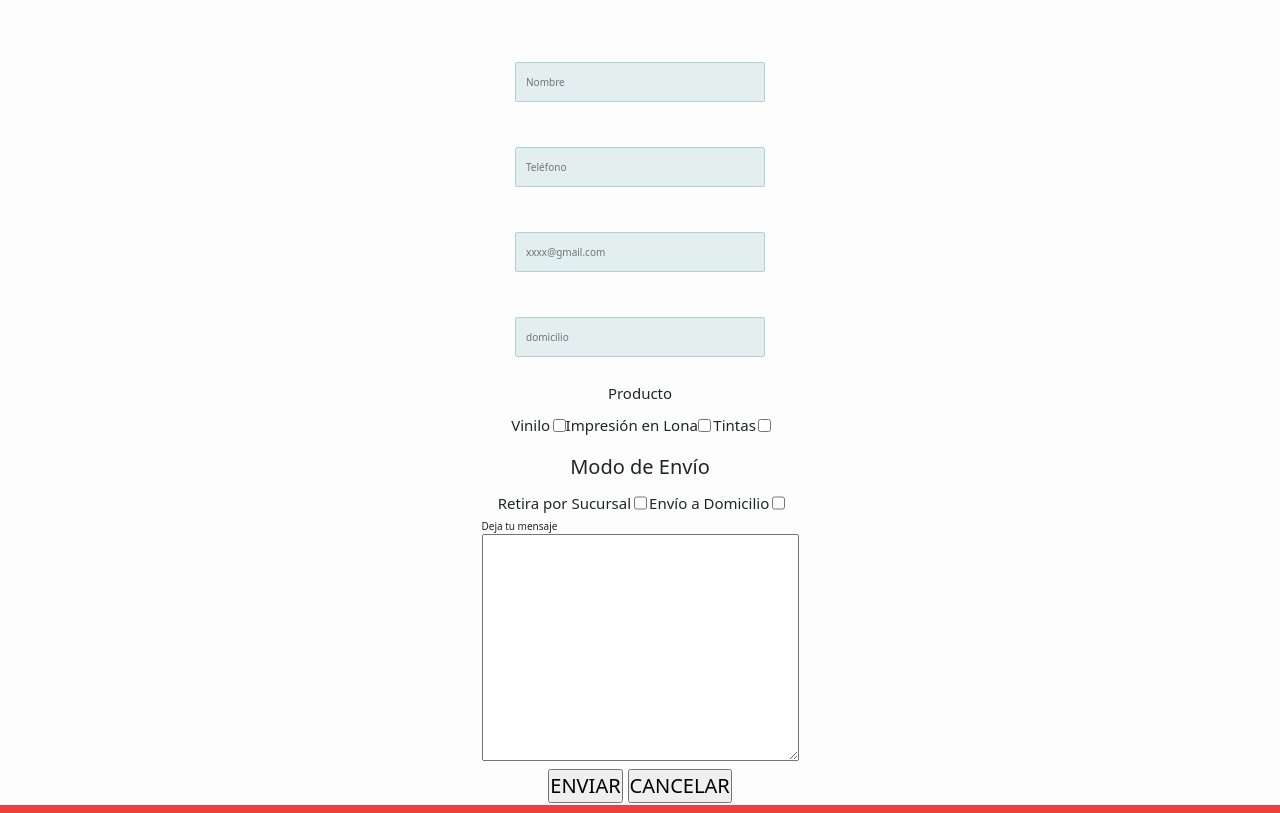
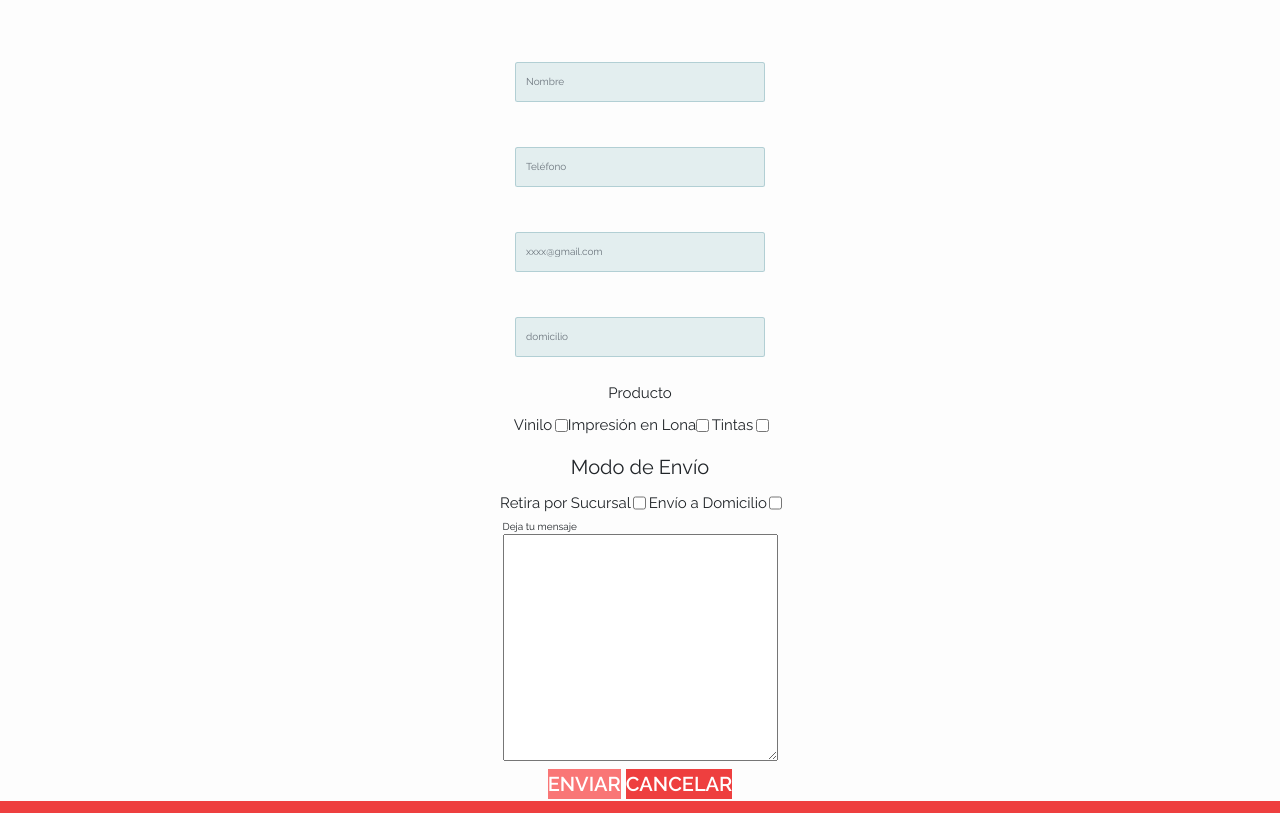
Before and after one commit to tuchiw/grafica-studioa, a website: page pages/cotizar.html in a window 1280 px wide. Shown: the part 97-910 px from the top of the page. Drawn offline with nearby package versions, Linux system fonts and the light colour scheme.

Commit message:
sass + seo se agrego mixins, extend y mapa

```diff
--- a/css/style.css
+++ b/css/style.css
@@ -329,8 +329,8 @@ a{
 
 /* TERMINA ANIMACION */
 
+/*------------------Fin Contacto Mobile----------------*/
 
-/*------------------Fin Contacto Mobile----------------*/
 /*------------------Inicio Ploteados Mobile----------------*/
 .imgPloteados{
 	width: 100vw;
@@ -363,7 +363,7 @@ a{
 	width: 60vw;
 }
 
-
+/* --------------fin insumos Mobile------------------- */
 /*---------------Inicio contacto Movile 320px----------------*/
 @media (min-width: 320px){
 	.contenedor{
--- a/pages/cotizar.html
+++ b/pages/cotizar.html
@@ -3,11 +3,13 @@
 <head>
 	<meta charset="UTF-8">
 	<meta name="viewport" content="width=device-width, initial-scale=1.0">
-	<title>Grafica studio A</title>
+	<title>Grafica studio A, hace tu pedido y te lo enviamos a cualquier parte del pais</title>
+	<meta name="description" content="hacemos envios a todo el pais. CABA y alrededores envio sin costo">
+	<meta name="keywords" content="carteles, estructuras y lonas, tintas, vinilos, diluyentes">
 	<!-- Bootstrap CSS -->
     <link href="https://cdn.jsdelivr.net/npm/bootstrap@5.0.2/dist/css/bootstrap.min.css" rel="stylesheet" integrity="sha384-EVSTQN3/azprG1Anm3QDgpJLIm9Nao0Yz1ztcQTwFspd3yD65VohhpuuCOmLASjC" crossorigin="anonymous">
     <!-- Stylesheet CCS -->
-	<link rel="stylesheet" href="../css/style.css">
+	<link rel="stylesheet" href="../css/main.css">
 	<!-- wow js -->
 	<link rel="stylesheet" href="../css/animate.css">
 	<script src="js/wow.min.js"></script>
@@ -114,8 +116,8 @@
 				<!--fin campo de comentarios-->
 
 				<div class="datMensaje">
-					<input type="submit" value="ENVIAR" class="m-1 p-0 ">
-					<input type="reset" value="CANCELAR" class="m-1 p-0">
+					<input type="submit" value="ENVIAR" class="m-1 p-0 input__send" >
+					<input type="reset" value="CANCELAR" class="m-1 p-0 input__cancel">
 				</div>
 			</div>
 
--- /dev/null
+++ b/scss/_contContacto.scss
@@ -0,0 +1,66 @@
+
+/*------------------incia Contacto Mobile----------------*/
+
+.contacto{
+	background-color: rgba(253, 253, 253, 1);
+	width: 100%;
+	display: flex;
+	flex-direction: column;
+	align-items: center;
+}
+
+.contacto section{
+	@include contact(90%, flex, column, center, space-around);
+	}
+
+.contacto section div{
+	padding-top: 1.5rem;
+	display: flex;
+	flex-direction: column;
+	align-items: center;
+	justify-items: space-around;
+	}
+
+.img--size{
+	width: 27rem;
+	height: 27rem;
+}
+
+/* ANIMACION */
+
+.animacionColor{
+	animation-name: cambiarcolor;
+	animation-duration: 3s;
+	animation-direction: alternate;
+	animation-iteration-count:infinite;
+
+}
+
+@keyframes cambiarcolor{
+	0%{
+		transform: scale(1);
+		color: #000;
+
+	}
+
+	50%{
+		transform: scale(1.3);
+		color: #EE3F3F ;
+	}
+
+	100%{
+		transform: scale(1);
+		color: #058BD3;
+	}
+
+}
+
+/* TERMINA ANIMACION */
+
+.input__send{
+	background-color:#f94e4e;
+	color:#fff;
+	font-weight: 600;
+}
+
+/*------------------Fin Contacto Mobile----------------*/
--- /dev/null
+++ b/scss/_contCotizar.scss
@@ -0,0 +1,89 @@
+
+/*--Inicio Cotizar Movile--*/
+.contacto{
+	background-color: rgba(253, 253, 253, 1);
+	display: flex;
+	flex-direction: column;
+	align-items: center;
+}
+
+.contacto form{
+	display: flex;
+	flex-direction: column;
+	align-items: center;
+}
+
+.datEnvio{
+	display: flex;
+	justify-content:center;
+	align-content: center;
+}
+
+.datEnvio label{
+	font-size: 1.5rem;
+}
+
+.datOperation{
+	display: flex;
+	flex-direction: column;
+	justify-content: center;
+	align-content: center;
+}
+
+.datMensaje{
+	display: flex;
+	justify-content: center;
+	align-content: center;
+	font-size: 2rem;
+}
+
+
+.diseño__form{
+	display: flex;
+	flex-flow: column wrap;
+	justify-content: center;
+	align-items: center;
+	cursor: text;
+	padding-top: 2rem;
+	padding-bottom: 2rem;
+	text-transform: uppercase;
+	text-align: left;
+	line-height: 4rem;
+}
+
+.style{
+	display: block;
+	width: 25rem;
+	height: 4rem;
+	padding: 1rem;
+	border-style: solid;
+	border-width: 1px;
+	border-color: rgba(9, 105, 121, .3);
+	background-color: rgba(9, 105, 121, .1);
+}
+
+.redondeado{
+	width: 32rem;
+	margin-top: 2rem;
+	padding: 0.4rem;
+	border-style: solid;
+	border-width: 1px;
+	border-color: rgba(32, 33, 36, .1);
+	background-color: rgba(9, 105, 121, .4);
+}
+
+.input__send{
+	background:#f97676;
+	color:#fff;
+	font-weight: 600;
+	border:none;
+}
+
+.input__cancel{
+	@extend .input__send;
+	background:#EE3F3F;
+}
+
+
+
+/*--Fin Cotizar Movile--*/
--- /dev/null
+++ b/scss/_contIsumos.scss
@@ -0,0 +1,16 @@
+/*------------------Inicio Insumos Mobile----------------*/
+
+.insumos section{
+	width: 100vw;
+	padding-top: 1rem;
+	padding-bottom: 1rem;
+	display: flex;
+	flex-direction: column;
+	align-items: center;
+	justify-items: space-around;
+}
+
+.insumos img{
+	width: 60vw;
+}
+/* --------------fin insumos Mobile------------------- */
--- /dev/null
+++ b/scss/_contPloteados.scss
@@ -0,0 +1,15 @@
+/*------------------Inicio Ploteados Mobile----------------*/
+.imgPloteados{
+	width: 100vw;
+	padding-top: 1rem;
+	padding-bottom: 1rem;
+	display: flex;
+	flex-direction: column;
+	align-items: center;
+	justify-items: space-around;
+}
+
+.imgPloteados img{
+	width: 60vw;
+}
+/*------------------fin Ploteados Mobile----------------*/
--- a/scss/_nav.scss
+++ b/scss/_nav.scss
@@ -1,5 +1,5 @@
 .botonera{
-	background:$bgNav;
+	background: map-get($map:$paletcolor,$key:'uno');
 	width: 100vw;
 	position: sticky;
 	top: 0;
--- a/scss/_variables.scss
+++ b/scss/_variables.scss
@@ -11,3 +11,25 @@ $footerColor:#EE3F3F;
 //texto//
 $botoneraTextSize: 1.4rem;
 $footerTextSize: 3rem;
+
+// map //
+$paletcolor:(
+    'uno': #EE3F3F,
+    'dos': rgba(11, 75, 165, 1),
+    'tres': rgba(253, 253, 253, 1),
+    'cuatro': #000,
+    'cinco': #EE3F3F,
+    'seis': #058BD3,
+    'siete': #EE3F3F,);
+
+//mixin//
+@mixin contact ($width, $display, $flex-direction, $alaing-items, $justify-content)
+{
+		width: $width;
+		display: $display;
+		flex-direction: $flex-direction;
+		align-items: $alaing-items;
+		justify-content: $justify-content;
+	}
+
+//extend//
--- a/scss/main.scss
+++ b/scss/main.scss
@@ -5,5 +5,9 @@
 @import "_gridLayout";
 @import "_nav";
 @import "_contIndex";
+@import "_contPloteados";
+@import "_contContacto";
+@import "_contIsumos";
+@import "_contCotizar";
 @import "_footer";
 @import "_mediaquerie";
```
Also changed, not shown: index.html (+3 -1 lines), pages/contacto.html (+4 -2 lines), pages/insumos.html (+4 -2 lines), pages/ploteados.html (+4 -2 lines), css/main.css.
